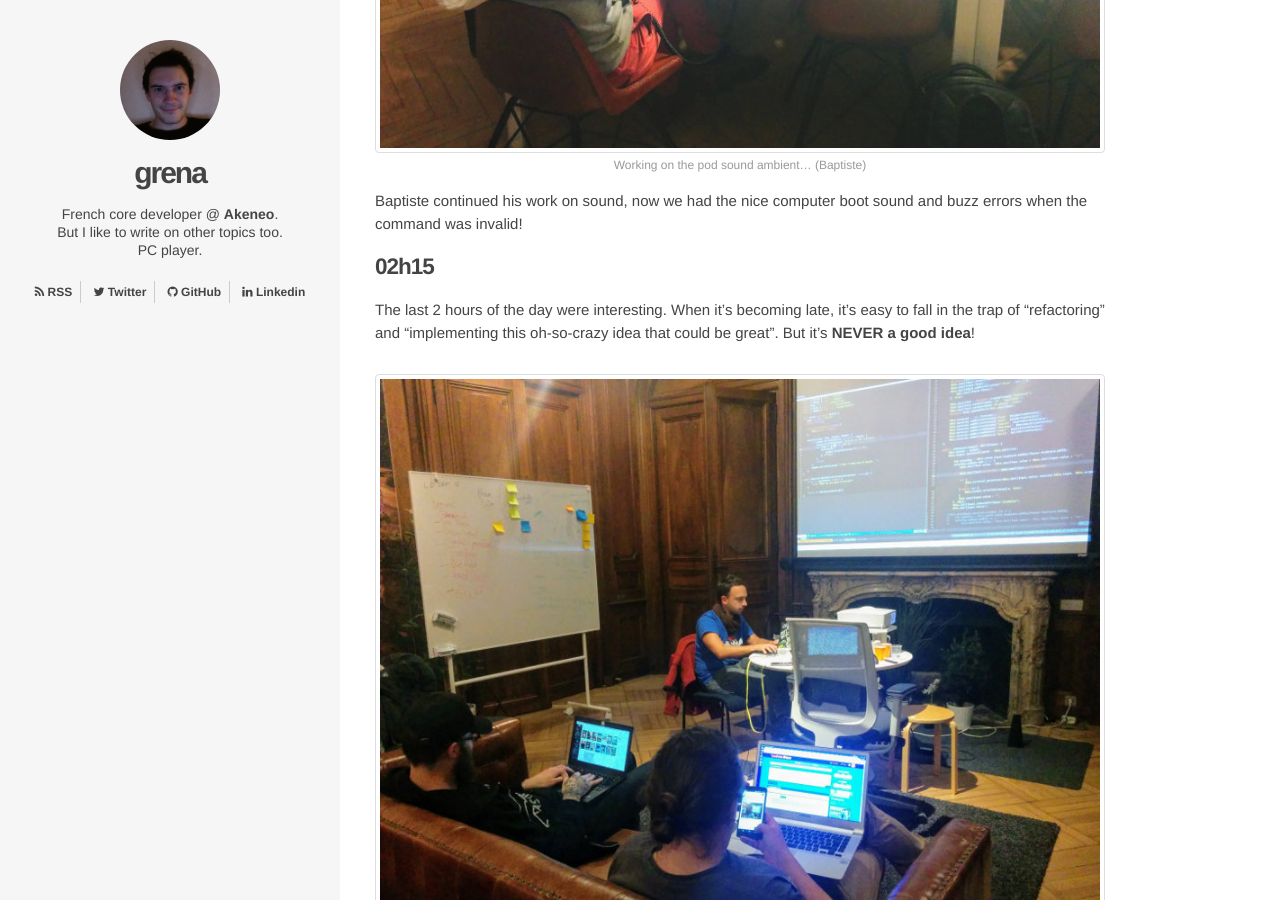
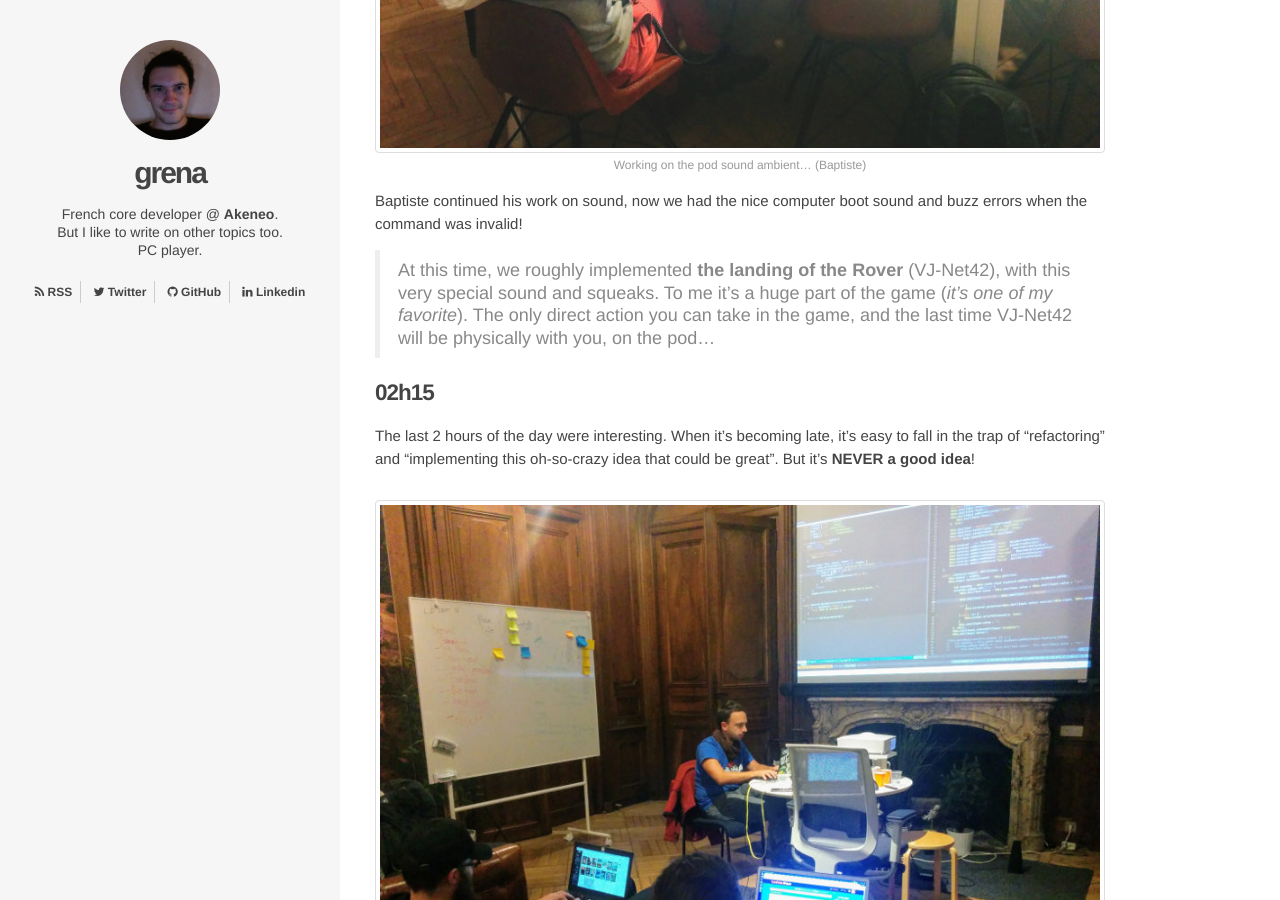
Before and after one commit to grena/grena.github.io, a Jekyll site: the page built from _posts/2017-05-18-ld38-post-mortem-part2.md, in a window 1280 px wide and 900 px high, scrolled down 5614 px. Built offline with Jekyll 4.4.1, drawn with Linux system fonts in a browser that asks for light colours; comment, search, counter and statistics services are not loaded.

Commit message:
Add comment

```diff
--- a/_posts/2017-05-18-ld38-post-mortem-part2.md
+++ b/_posts/2017-05-18-ld38-post-mortem-part2.md
@@ -102,6 +102,9 @@ With this refactor, we could simply play a sound, plus show an image & some text
 
 Baptiste continued his work on sound, now we had the nice computer boot sound and buzz errors when the command was invalid!
 
+> At this time, we roughly implemented **the landing of the Rover** (VJ-Net42), with this very special sound and squeaks.
+To me it's a huge part of the game (_it's one of my favorite_). The only direct action you can take in the game, and the last time VJ-Net42 will be physically with you, on the pod...
+
 ## 02h15
 The last 2 hours of the day were interesting. When it’s becoming late, it’s easy to fall in the trap of “refactoring” and “implementing this oh-so-crazy idea that could be great”. But it’s **NEVER a good idea**!
 
```
